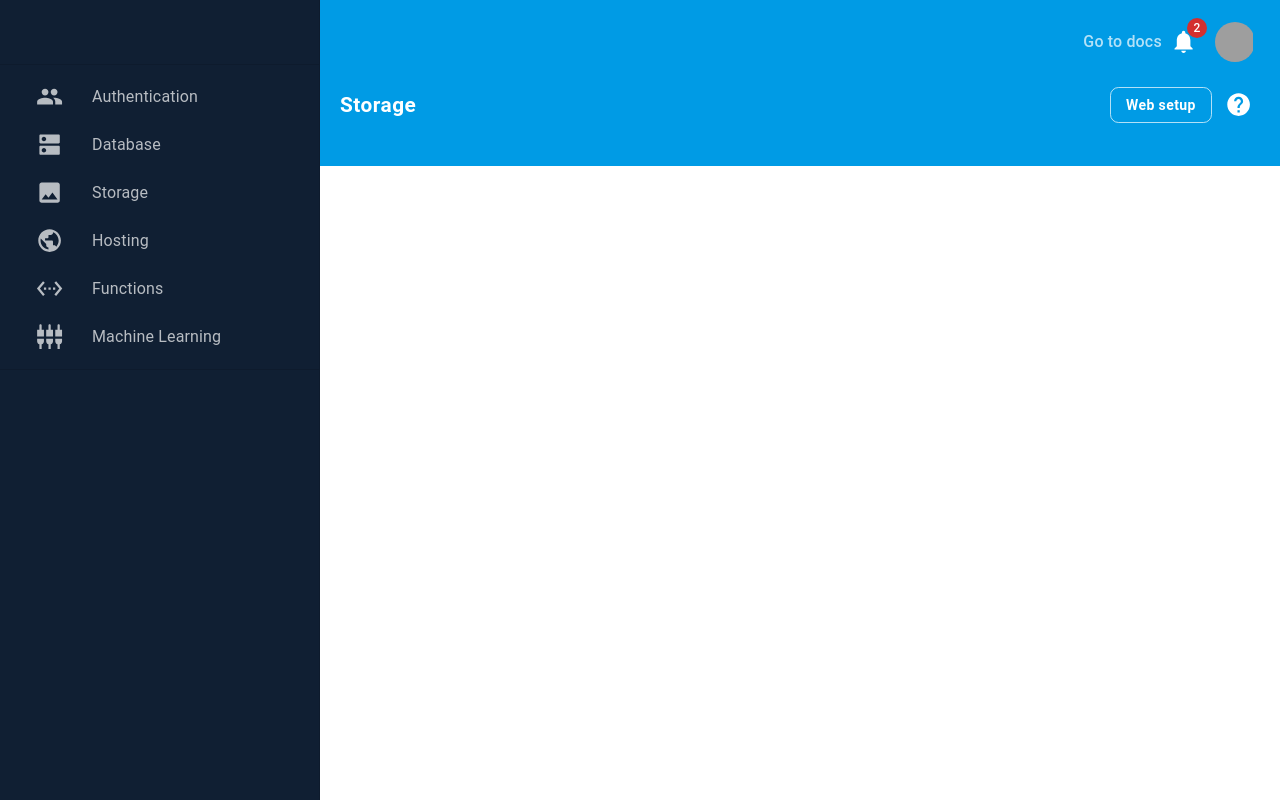
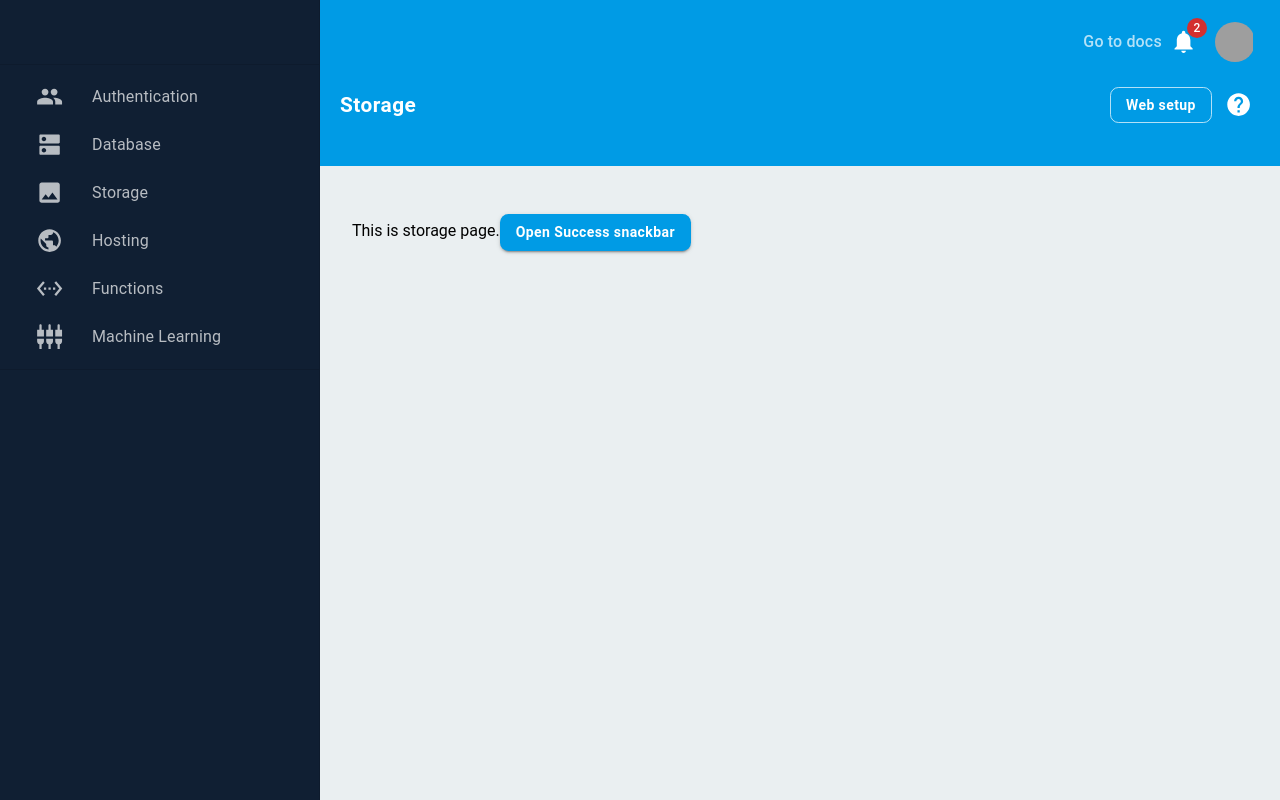
Before and after one commit to AlaaDuridi/muiDashboard, a React (Vite) app: page /storage in a window 1280 px wide. Built offline with nearby package versions, Linux system fonts and the light colour scheme; grey boxes are pictures that could not be loaded.

Commit message:
#8 snackbar

```diff
--- /dev/null
+++ b/src/components/common/BasicSnackbar/BasicSnackbar.tsx
@@ -0,0 +1,34 @@
+import { forwardRef, ForwardedRef } from "react";
+import Snackbar from "@mui/material/Snackbar";
+import MuiAlert, { AlertProps } from "@mui/material/Alert";
+import { SnackbarCloseReason } from "@mui/material/Snackbar";
+
+const Alert = forwardRef(function Alert(
+  props: AlertProps,
+  ref: ForwardedRef<HTMLDivElement>
+) {
+  return <MuiAlert elevation={6} ref={ref} variant="filled" {...props} />;
+});
+
+const BasicSnackbar = ({ open, onClose, severity, message }: SnackbarProps) => {
+  return (
+    <>
+      <Snackbar open={open} autoHideDuration={6000} onClose={onClose}>
+        <Alert onClose={onClose} severity={severity}>
+          {message}
+        </Alert>
+      </Snackbar>
+    </>
+  );
+};
+interface SnackbarProps {
+  open: boolean;
+  onClose: (
+    event?: Event | React.SyntheticEvent<Element, Event>,
+    reason?: SnackbarCloseReason
+  ) => void;
+  severity: "error" | "success" | "info" | "warning" | "error";
+  message: string;
+}
+
+export default BasicSnackbar;
--- a/src/pages/Storage/Storage.tsx
+++ b/src/pages/Storage/Storage.tsx
@@ -1,10 +1,38 @@
-import Grid from "@mui/material/Grid";
+import BasicSnackbar from "../../components/common/BasicSnackbar/BasicSnackbar";
+import CommonButton from "../../components/common/CommonButton/CommonButton";
+import GridWrapper from "../../components/common/GridWrapper/GridWrapper";
+import { useState } from "react";
 
 const Storage = () => {
+  const [open, setOpen] = useState(false);
+
+  const handleClick = () => {
+    setOpen(true);
+  };
+
+  const handleClose = (
+    event?: Event | React.SyntheticEvent<Element, Event>,
+    reason?: string
+  ) => {
+    if (reason === "clickaway") {
+      return;
+    }
+    setOpen(false);
+  };
+
   return (
-    <Grid item xs={8}>
-      storage
-    </Grid>
+    <GridWrapper>
+      This is storage page.
+      <CommonButton variant="contained" onClick={handleClick}>
+        Open Success snackbar
+      </CommonButton>
+      <BasicSnackbar
+        open={open}
+        onClose={handleClose}
+        severity="success"
+        message="Success msg"
+      />
+    </GridWrapper>
   );
 };
 
```
